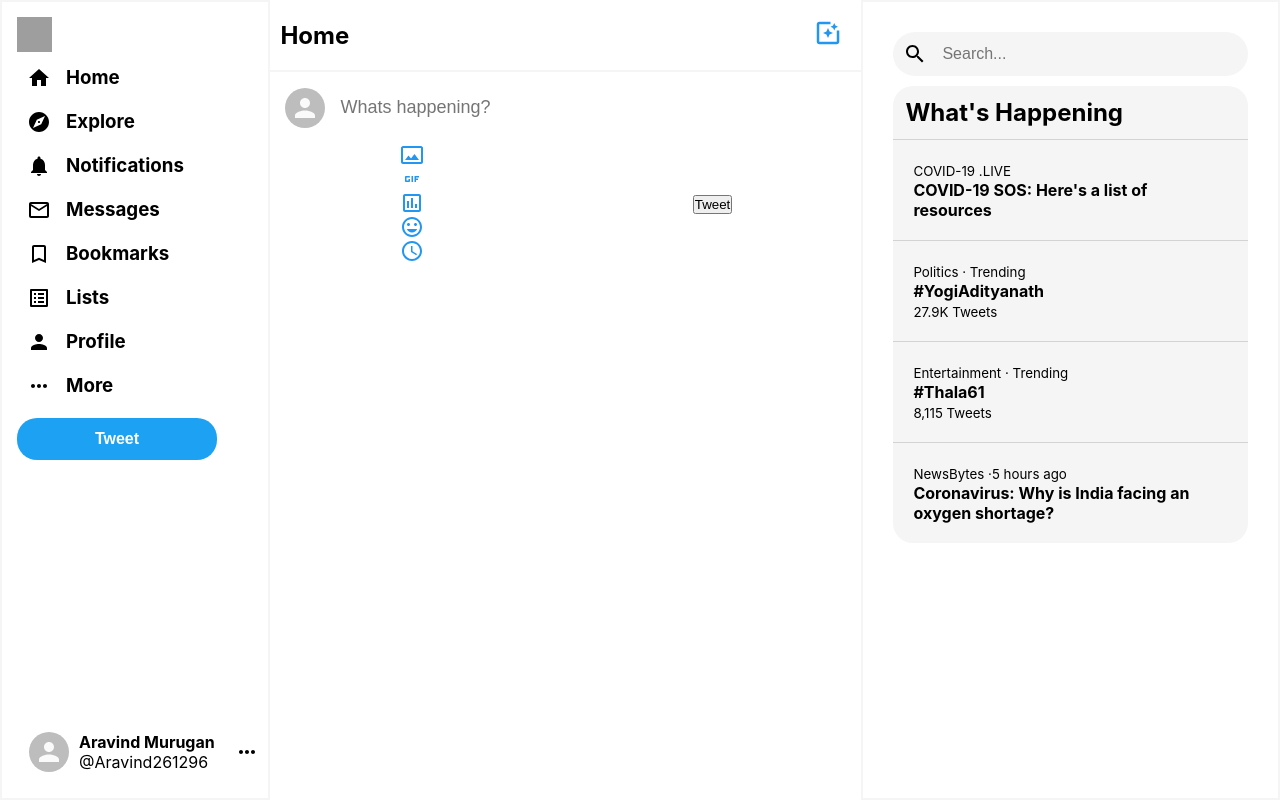
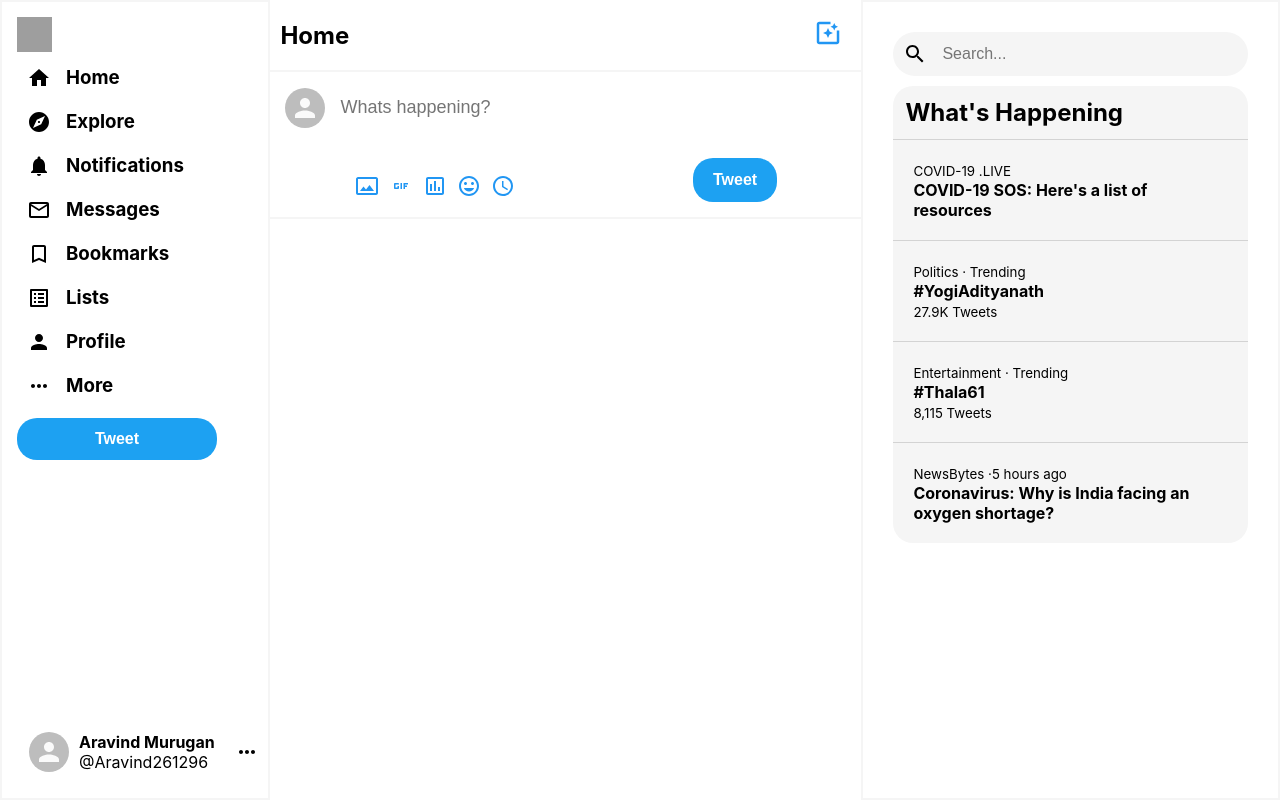
Before and after one commit to AravindMurgan/Twitter_clone, a React (Create React App) app: page / in a window 1280 px wide. Built offline with nearby package versions, Linux system fonts and the light colour scheme; grey boxes are pictures that could not be loaded.

Commit message:
fixing bugs

```diff
--- a/src/component/Feeds/FeedBar.js
+++ b/src/component/Feeds/FeedBar.js
@@ -3,15 +3,10 @@
 import './FeedBar.css';
 
 function FeedBar({ Icon }) {
+	return (
 
-	return (
-        <div className="icon" style={{display:'flex',marginRight:'8px'}} >
-            <Icon style={{ color: blue[500] }} />
-    </div>
-
-    )
-
-    ;
+			<Icon style={{ color: blue[500] }} />
+	);
 }
 
 export default FeedBar;
--- a/src/component/Feeds/Feeds.css
+++ b/src/component/Feeds/Feeds.css
@@ -1,5 +1,6 @@
 .feed{
     flex: 0.5;
+
 }
 
 .feed__title{
@@ -23,6 +24,9 @@
     display: flex;
     align-items: center;
     padding: 15px;
+    margin-bottom: 15px;
+
+
 }
 
 .feed__tweet >  input{
@@ -39,8 +43,33 @@
     display: flex;
     align-items: center;
     justify-content: space-around;
+    border-bottom:2px solid whitesmoke;
+
+
+
 }
 
-.media__icons{
-    margin-right: 3px;
+.media__icons > *{
+    margin-right: 10px;
+
 }
+
+
+.media__icons:hover{
+
+    background-color: #1da0f211;
+    border-radius: 999px;
+}
+
+.tweet__button > button{
+    padding: 13px 20px;
+    background-color: #1DA1F2;
+    outline: 0;
+    border: none;
+    color: #fff;
+    border-radius: 20px;
+    font-size: 16px;
+    font-weight: 700;
+    margin-bottom: 15px;
+
+}
--- a/src/component/Feeds/Feeds.js
+++ b/src/component/Feeds/Feeds.js
@@ -36,7 +36,7 @@
 
 
 				<div className='tweet__button'>
-					<button>Tweet</button>
+					<button >Tweet</button>
 				</div>
 			</div>
 		</header>
```
Also changed, not shown: src/component/Feeds/FeedBar.css (+9 -0 lines).
